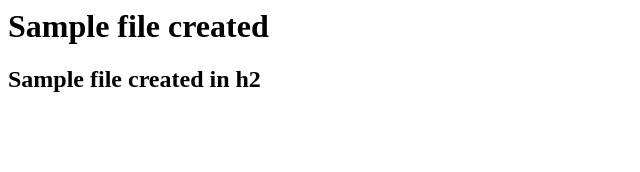
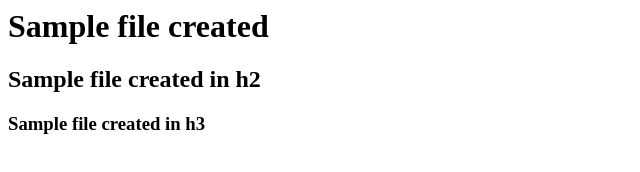
Before and after one commit to chandrailavaras1/Sixth, a plain HTML site: page tagex/index.html in a window 1280 px wide. Shown: the whole page, without its empty margins (0-640 px from the left). Drawn offline with Linux system fonts and the light colour scheme.

Commit message:
Added third file

```diff
--- a/tagex/index.html
+++ b/tagex/index.html
@@ -1,2 +1,3 @@
 <h1> Sample file created </h1>
 <h2> Sample file created in h2 </h2>
+<h3> Sample file created in h3 </h3>
```
